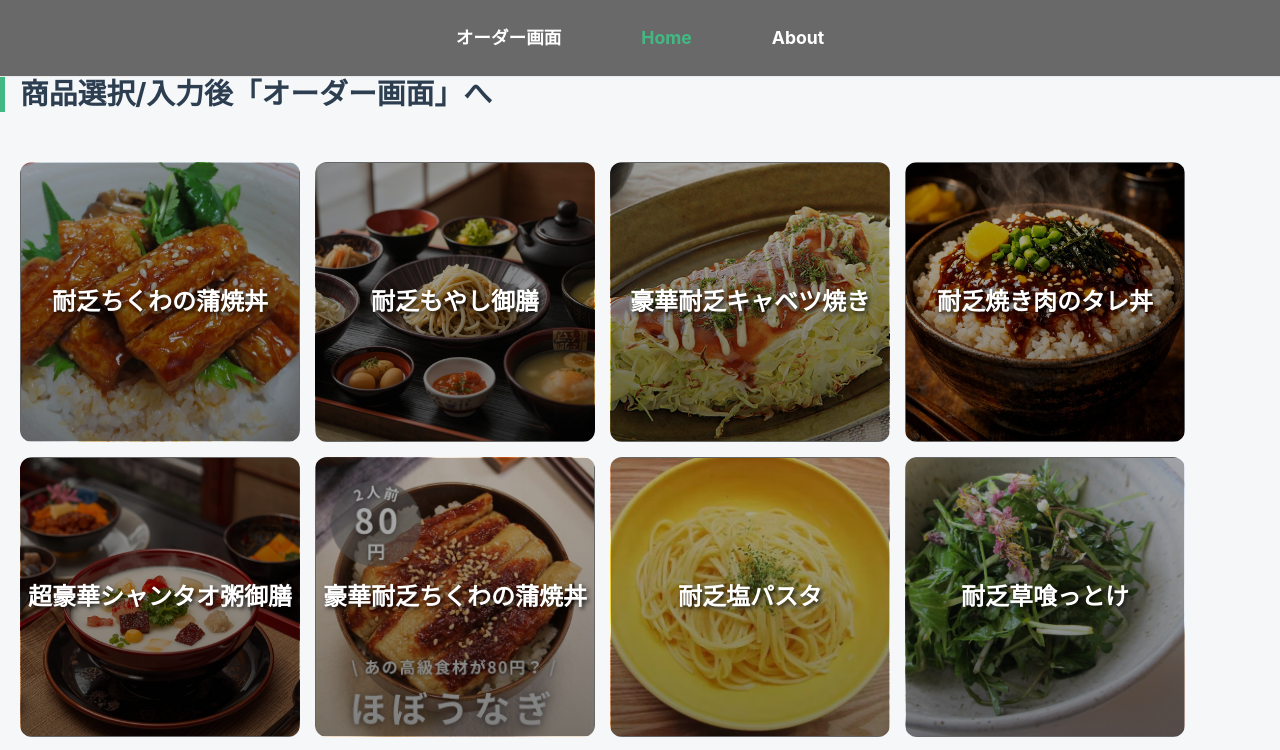
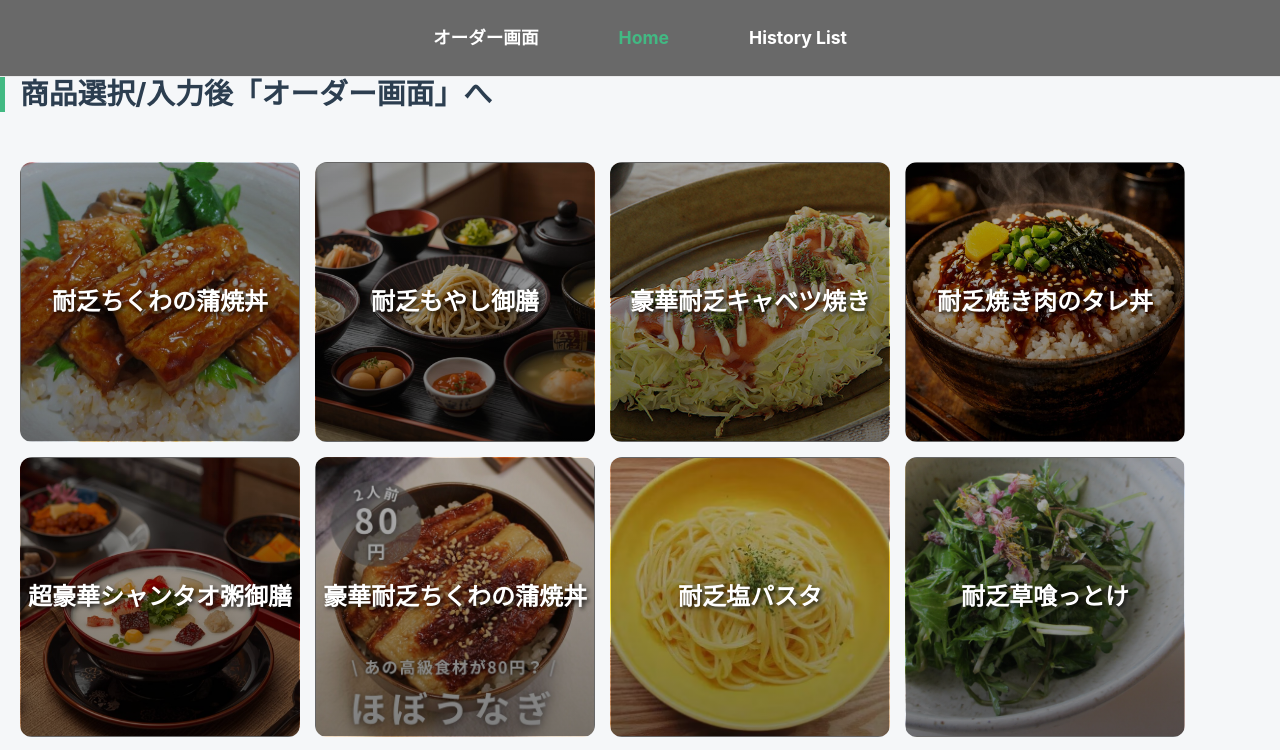
Before and after one commit to ykp1974/YkpVue3, a Vue app: page / in a window 1280 px wide. Shown: the top 750 px of the page. Built offline with nearby package versions, Linux system fonts and the light colour scheme.

Commit message:
2026/2/22@Home　Aboutのリンク字面を変更

```diff
--- a/src/App.vue
+++ b/src/App.vue
@@ -15,7 +15,7 @@
           <router-link to="/" class="nav-item">Home</router-link>
         </div>
         <div class="nav-right">
-          <router-link to="/About" class="nav-item">About</router-link>
+          <router-link to="/About" class="nav-item">History List</router-link>
         </div>
       </div>
     </div>
```
